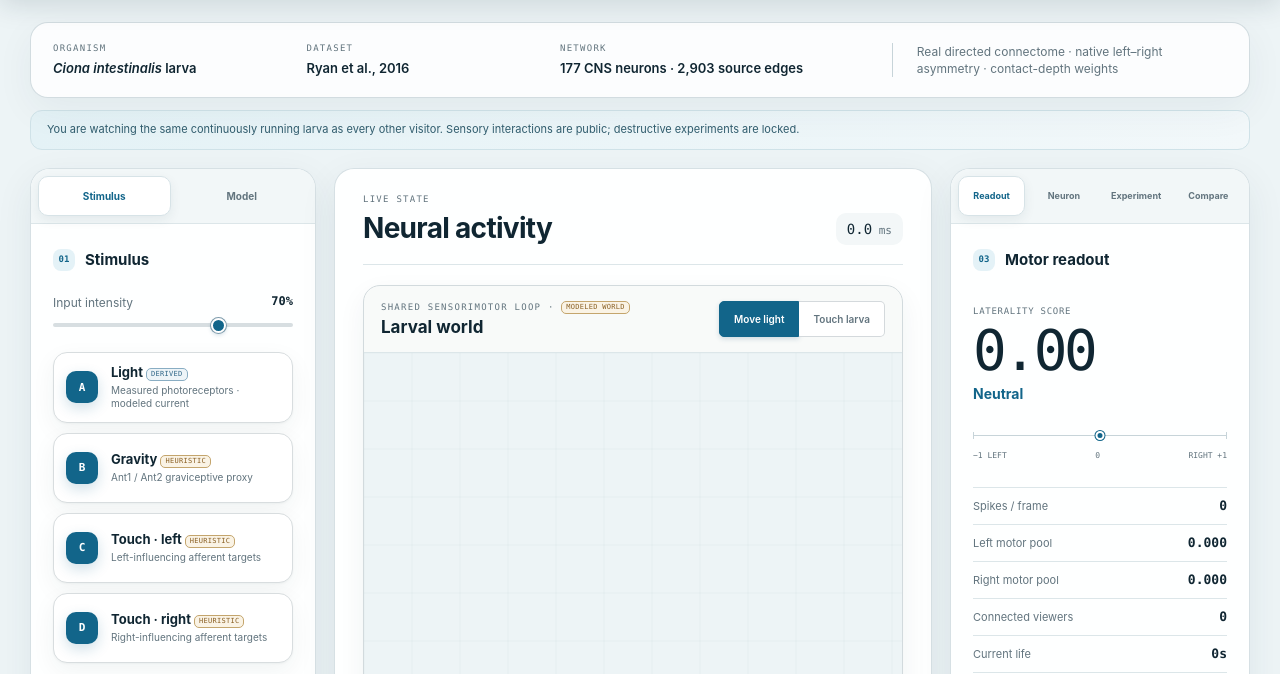
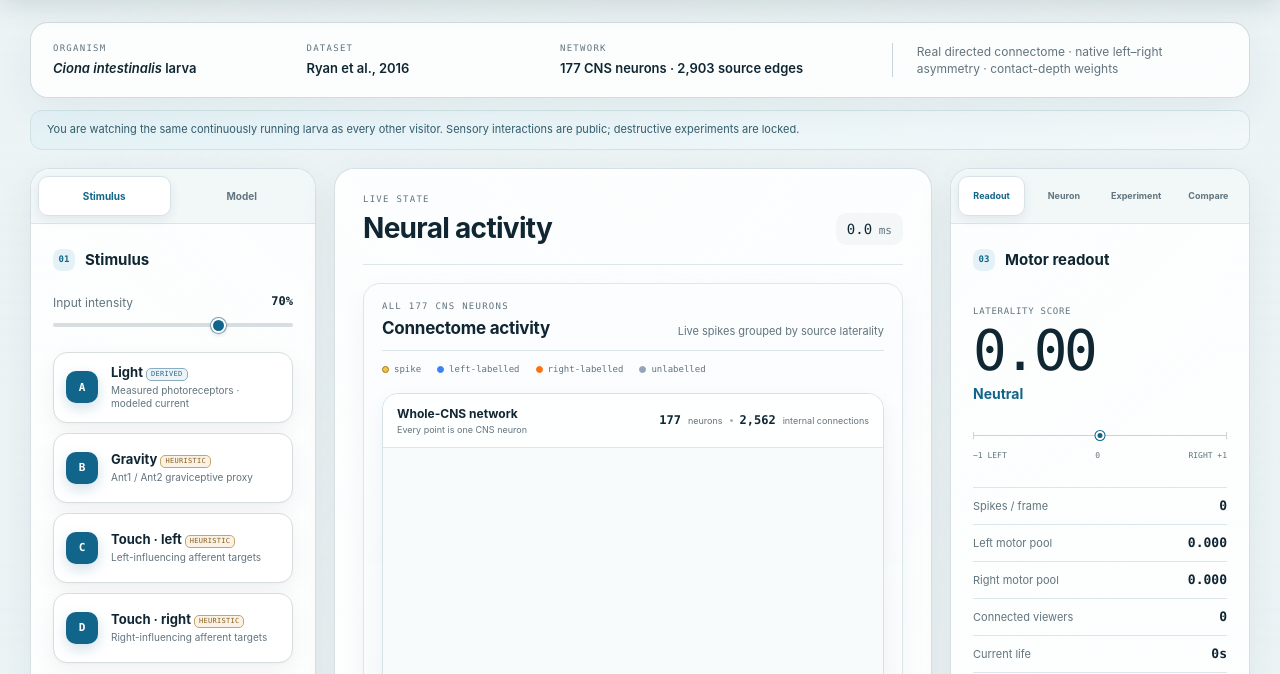
Before and after one commit to CionaBrain/CionaBrain, a website: page static/index.html in a window 1280 px wide. Shown: the part 78-752 px from the top of the page. Drawn offline with Linux system fonts and the light colour scheme.

Commit message:
Turn larval world into ambient site background

```diff
--- a/static/index.html
+++ b/static/index.html
@@ -6,7 +6,7 @@
     <meta name="description" content="A real-time simulation of the 177-neuron Ciona intestinalis larval CNS" />
     <title>CionaBrain — Larval CNS simulator</title>
     <link rel="icon" type="image/svg+xml" href="/static/favicon.svg?v=1" />
-    <link rel="stylesheet" href="/static/styles.css?v=17" />
+    <link rel="stylesheet" href="/static/styles.css?v=19" />
   </head>
   <body>
     <header class="masthead">
@@ -31,6 +31,22 @@
         </a>
       </div>
     </header>
+
+    <section class="world-panel world-backdrop" aria-label="Live modeled larval world background">
+      <div class="world-heading">
+        <div><span class="field-label"><span id="worldRuntimeLabel">SHARED SENSORIMOTOR LOOP</span> · <em class="provenance heuristic">modeled world</em></span><strong>Larval world</strong></div>
+        <div class="world-tools" role="group" aria-label="World interaction tool">
+          <button data-world-tool="light" class="active">Move light</button>
+          <button data-world-tool="touch">Touch larva</button>
+        </div>
+      </div>
+      <canvas id="larvalWorld" height="900" aria-label="Two-dimensional larval world"></canvas>
+      <div class="world-settings">
+        <label>Light power <input id="worldLightStrength" type="range" min="0" max="100" value="38" /></label>
+        <label>Gravity direction <input id="gravityAngle" type="range" min="0" max="360" value="90" /></label>
+        <span>The live modeled world is rendered as the site background.</span>
+      </div>
+    </section>
 
     <main>
       <section class="context-bar" aria-label="Dataset summary">
@@ -156,22 +172,6 @@
               <div class="clock"><span id="simTime">0.0</span> ms</div>
             </div>
           </header>
-
-          <section class="world-panel activity-view">
-            <div class="world-heading">
-              <div><span class="field-label"><span id="worldRuntimeLabel">SHARED SENSORIMOTOR LOOP</span> · <em class="provenance heuristic">modeled world</em></span><strong>Larval world</strong></div>
-              <div class="world-tools" role="group" aria-label="World interaction tool">
-                <button data-world-tool="light" class="active">Move light</button>
-                <button data-world-tool="touch">Touch larva</button>
-              </div>
-            </div>
-            <canvas id="larvalWorld" height="220" aria-label="Interactive two-dimensional larval world"></canvas>
-            <div class="world-settings">
-              <label>Light power <input id="worldLightStrength" type="range" min="0" max="100" value="38" /></label>
-              <label>Gravity direction <input id="gravityAngle" type="range" min="0" max="360" value="90" /></label>
-              <span>Click the world to move the light or apply a spatial touch.</span>
-            </div>
-          </section>
 
           <section class="connectome-panel activity-view" aria-labelledby="connectomeTitle">
             <div class="connectome-heading">
--- a/static/styles.css
+++ b/static/styles.css
@@ -554,6 +554,25 @@ button:disabled { cursor: not-allowed !important; }
 #connectomeMap { display: block; width: 100%; height: 300px; cursor: crosshair; background: #f7fbfc; }
 .connectome-map > small { display: block; padding: 8px 14px; border-top: 1px solid #dce7ea; color: #788990; background: white; font-size: 8px; line-height: 1.4; }
 
+/* The modeled larval world is ambient context rather than a separate card.
+   It remains live, while blur and veils keep all foreground data readable. */
+.world-backdrop {
+  position: fixed; inset: 74px 0 0; z-index: 0; margin: 0; border: 0; border-radius: 0;
+  overflow: hidden; background: #e9f1f3; box-shadow: none; pointer-events: none;
+}
+.world-backdrop .world-heading, .world-backdrop .world-settings { display: none; }
+.world-backdrop #larvalWorld {
+  width: calc(100% + 28px); height: calc(100% + 28px); min-height: 0; margin: -14px;
+  opacity: .3; filter: blur(2.5px) saturate(.72); transform: translateZ(0); cursor: default;
+}
+.world-backdrop::after {
+  content: ""; position: absolute; inset: 0;
+  background: linear-gradient(180deg, rgba(237,244,246,.34), rgba(237,244,246,.62)), radial-gradient(circle at 50% 35%, transparent 0, rgba(237,244,246,.3) 74%);
+}
+main { position: relative; z-index: 1; }
+.control-rail, .activity-panel, .readout-rail { background: rgba(255,255,255,.86); }
+.connectome-panel { background: linear-gradient(180deg, rgba(251,253,254,.9), rgba(246,250,251,.88)); }
+
 @media (max-width: 1220px) {
   .simulator-layout { grid-template-columns: 270px minmax(480px, 1fr); }
   .readout-rail { grid-column: 1 / -1; }
```
